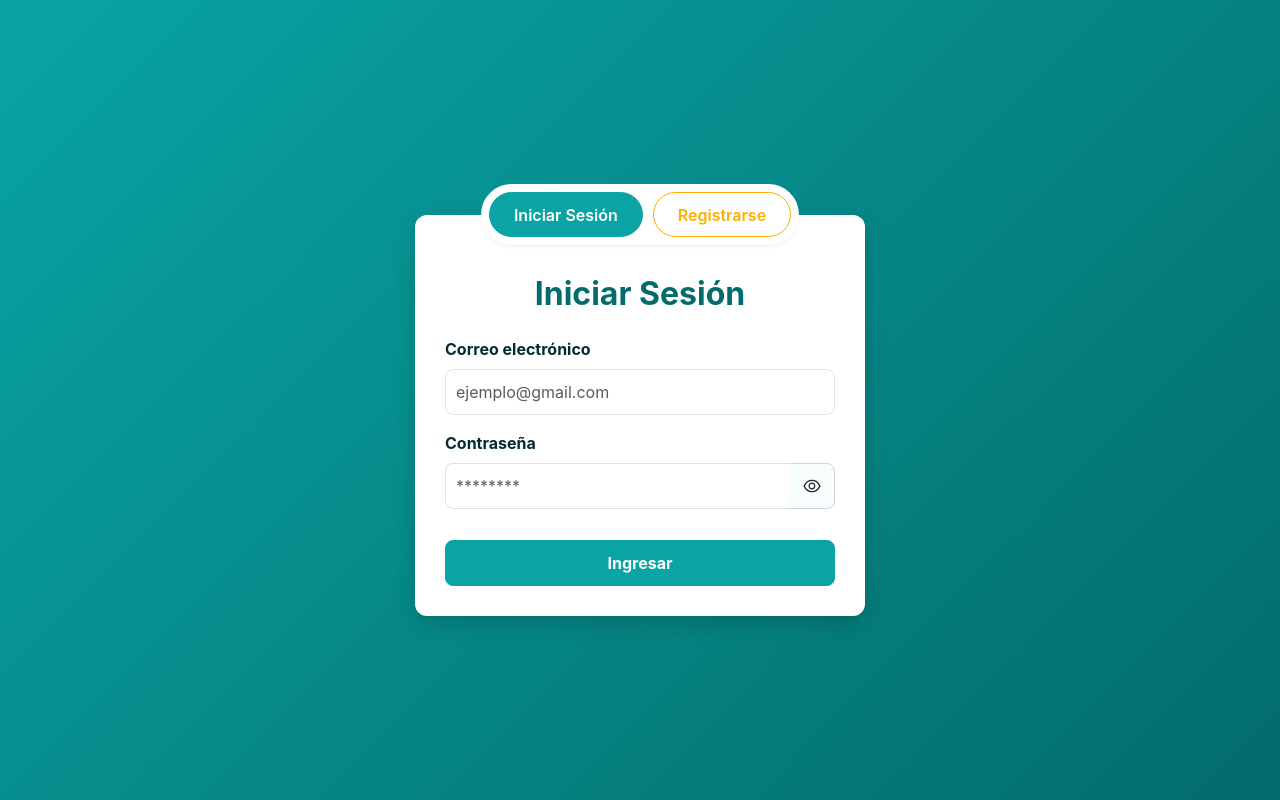
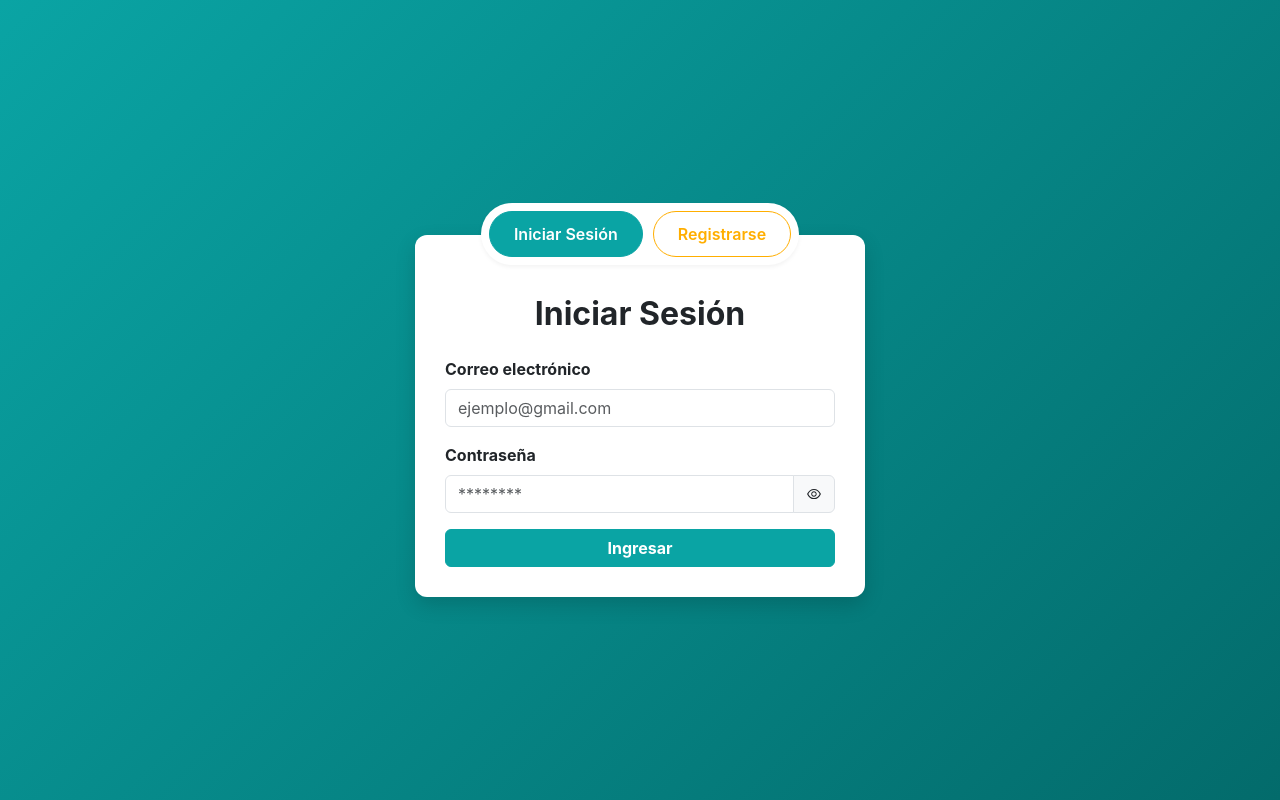
Before and after one commit to josueamador19/clinica-frontend, a React (Vite) app: page /auth in a window 1280 px wide. Built offline with nearby package versions, Linux system fonts and the light colour scheme.

Commit message:
bugs fixed

```diff
--- a/src/components/auth/Login.jsx
+++ b/src/components/auth/Login.jsx
@@ -16,14 +16,10 @@ const Login = ({ hideTitle = false }) => {
     useEffect(() => {
         if (user) {
             switch (user.rol_id) {
-                case "abc856dd-ba5f-41ae-8dea-27aa29f8ab47":
-                    navigate("/patient"); break;
-                case "b20c6894-e11b-41aa-864a-b642b94682c1":
-                    navigate("/admin"); break;
-                case "5770e7d5-c449-4094-bbe1-fd52ee6fe75f":
-                    navigate("/medico"); break;
-                default:
-                    navigate("/login");
+                case "abc856dd-ba5f-41ae-8dea-27aa29f8ab47": navigate("/patient"); break;
+                case "b20c6894-e11b-41aa-864a-b642b94682c1": navigate("/admin"); break;
+                case "5770e7d5-c449-4094-bbe1-fd52ee6fe75f": navigate("/medico"); break;
+                default: navigate("/login");
             }
         }
     }, [user, navigate]);
@@ -32,25 +28,22 @@ const Login = ({ hideTitle = false }) => {
         e.preventDefault();
         setMessage("");
         try {
-            const res = await axios.post(`${backendUrl}/auth/login`, {
-                email: email.trim(),
-                password: password.trim(), // <-- ya no truncamos
-            }, {
-                headers: { "Content-Type": "application/json" },
+            const formData = new FormData();
+            formData.append("email", email.trim());
+            formData.append("password", password.trim());
+
+            const res = await axios.post(`${backendUrl}/auth/login`, formData, {
+                headers: { "Content-Type": "multipart/form-data" },
             });
 
             const { access_token, token_expiration, user } = res.data;
             login(user, access_token, token_expiration);
 
             switch (user.rol_id) {
-                case "abc856dd-ba5f-41ae-8dea-27aa29f8ab47":
-                    navigate("/patient"); break;
-                case "b20c6894-e11b-41aa-864a-b642b94682c1":
-                    navigate("/admin"); break;
-                case "5770e7d5-c449-4094-bbe1-fd52ee6fe75f":
-                    navigate("/medico"); break;
-                default:
-                    navigate("/login");
+                case "abc856dd-ba5f-41ae-8dea-27aa29f8ab47": navigate("/patient"); break;
+                case "b20c6894-e11b-41aa-864a-b642b94682c1": navigate("/admin"); break;
+                case "5770e7d5-c449-4094-bbe1-fd52ee6fe75f": navigate("/medico"); break;
+                default: navigate("/login");
             }
         } catch (err) {
             console.error(err);
@@ -64,31 +57,27 @@ const Login = ({ hideTitle = false }) => {
 
     return (
         <div className="login-form-content">
-            {!hideTitle && (
-                <h2 className="text-center fw-bold mb-4" style={{ color: "var(--clr-secondary)" }}>
-                    Iniciar Sesión
-                </h2>
-            )}
+            {!hideTitle && <h2 className="text-center fw-bold mb-4">Iniciar Sesión</h2>}
 
             <form onSubmit={handleLogin}>
                 <div className="mb-3">
-                    <label className="form-label fw-bold" style={{ color: "var(--clr-dark)" }}>Correo electrónico</label>
-                    <input type="email" className="form-control" value={email} onChange={(e) => setEmail(e.target.value)} required placeholder="ejemplo@gmail.com" style={{ borderRadius: '8px', padding: '10px' }} />
+                    <label className="form-label fw-bold">Correo electrónico</label>
+                    <input type="email" className="form-control" value={email} onChange={(e) => setEmail(e.target.value)} required placeholder="ejemplo@gmail.com" />
                 </div>
 
                 <div className="mb-3">
-                    <label className="form-label fw-bold" style={{ color: "var(--clr-dark)" }}>Contraseña</label>
+                    <label className="form-label fw-bold">Contraseña</label>
                     <div className="input-group">
-                        <input type={showPassword ? "text" : "password"} className="form-control" value={password} onChange={(e) => setPassword(e.target.value)} required placeholder="********" style={{ borderRight: 'none', borderRadius: '8px 0 0 8px', padding: '10px' }} />
-                        <span className="input-group-text" style={{ cursor: "pointer", borderRadius: '0 8px 8px 0', backgroundColor: 'var(--clr-light)', borderColor: '#ced4da' }} onClick={() => setShowPassword(!showPassword)}>
-                            {showPassword ? <AiOutlineEyeInvisible size={20} /> : <AiOutlineEye size={20} />}
+                        <input type={showPassword ? "text" : "password"} className="form-control" value={password} onChange={(e) => setPassword(e.target.value)} required placeholder="********" />
+                        <span className="input-group-text" style={{ cursor: "pointer" }} onClick={() => setShowPassword(!showPassword)}>
+                            {showPassword ? <AiOutlineEyeInvisible /> : <AiOutlineEye />}
                         </span>
                     </div>
                 </div>
 
                 {message && <p className="mt-3 text-center text-danger">{message}</p>}
 
-                <button type="submit" className="btn btn-primary w-100 fw-bold" style={{ padding: '10px', borderRadius: '8px', marginTop: '15px' }}>Ingresar</button>
+                <button type="submit" className="btn btn-primary w-100 fw-bold">Ingresar</button>
             </form>
         </div>
     );
--- a/src/components/auth/Register.jsx
+++ b/src/components/auth/Register.jsx
@@ -1,4 +1,3 @@
-
 import React, { useState, useEffect } from "react";
 import axios from "axios";
 import { AiOutlineEye, AiOutlineEyeInvisible } from "react-icons/ai";
@@ -62,7 +61,7 @@ const Register = ({ hideTitle = false }) => {
             const formData = new FormData();
             formData.append("nombre", nombre.trim());
             formData.append("email", email.trim());
-            formData.append("password", password.trim().slice(0, 72)); // ✅ Limite 72 caracteres
+            formData.append("password", password.trim().slice(0, 72));
             formData.append("rol", rol);
             formData.append("sucursal_id", sucursal);
             formData.append("telefono", telefono.trim());
@@ -93,62 +92,56 @@ const Register = ({ hideTitle = false }) => {
             )}
 
             <form onSubmit={handleRegister}>
-                {/* Nombre */}
                 <div className="mb-3">
                     <label className="form-label fw-bold" style={{ color: "var(--clr-dark)" }}>Nombre completo</label>
-                    <input type="text" className="form-control" value={nombre} onChange={(e) => setNombre(e.target.value)} required style={{ borderRadius: '8px', padding: '10px' }} />
+                    <input type="text" className="form-control" value={nombre} onChange={(e) => setNombre(e.target.value)} required />
                 </div>
 
-                {/* Email */}
                 <div className="mb-3">
                     <label className="form-label fw-bold" style={{ color: "var(--clr-dark)" }}>Correo electrónico</label>
-                    <input type="email" className={`form-control ${!emailValid && "is-invalid"}`} value={email} onChange={(e) => setEmail(e.target.value)} required style={{ borderRadius: '8px', padding: '10px' }} />
+                    <input type="email" className={`form-control ${!emailValid && "is-invalid"}`} value={email} onChange={(e) => setEmail(e.target.value)} required />
                     {!emailValid && <div className="invalid-feedback">Correo inválido</div>}
                 </div>
 
-                {/* Contraseña */}
                 <div className="mb-3">
                     <label className="form-label fw-bold" style={{ color: "var(--clr-dark)" }}>Contraseña</label>
                     <div className="input-group">
-                        <input type={showPassword ? "text" : "password"} className="form-control" value={password} onChange={(e) => setPassword(e.target.value.slice(0,72))} required style={{ borderRight: 'none', borderRadius: '8px 0 0 8px', padding: '10px' }} maxLength={72} />
-                        <span className="input-group-text" style={{ cursor: "pointer", borderRadius: '0 8px 8px 0', backgroundColor: 'var(--clr-light)', borderColor: '#ced4da' }} onClick={() => setShowPassword(!showPassword)}>
-                            {showPassword ? <AiOutlineEyeInvisible size={20} /> : <AiOutlineEye size={20} />}
+                        <input type={showPassword ? "text" : "password"} className="form-control" value={password} onChange={(e) => setPassword(e.target.value.slice(0,72))} required maxLength={72} />
+                        <span className="input-group-text" style={{ cursor: "pointer" }} onClick={() => setShowPassword(!showPassword)}>
+                            {showPassword ? <AiOutlineEyeInvisible /> : <AiOutlineEye />}
                         </span>
                     </div>
                     {passwordStrength && <small className="text-muted">Contraseña: {passwordStrength}</small>}
                 </div>
 
-                {/* Rol, Sucursal, Teléfono y Foto */}
                 <div className="d-flex gap-3">
                     <div className="mb-3 flex-grow-1">
-                        <label className="form-label fw-bold" style={{ color: "var(--clr-dark)" }}>Rol</label>
-                        <select className="form-select" value={rol} onChange={(e) => setRol(e.target.value)} required style={{ borderRadius: '8px', padding: '10px' }}>
+                        <label className="form-label fw-bold">Rol</label>
+                        <select className="form-select" value={rol} onChange={(e) => setRol(e.target.value)} required>
                             {rolesOptions.map((r) => <option key={r.id} value={r.id}>{r.nombre}</option>)}
                         </select>
                     </div>
                     <div className="mb-3 flex-grow-1">
-                        <label className="form-label fw-bold" style={{ color: "var(--clr-dark)" }}>Sucursal</label>
-                        <select className="form-select" value={sucursal} onChange={(e) => setSucursal(e.target.value)} required style={{ borderRadius: '8px', padding: '10px' }}>
+                        <label className="form-label fw-bold">Sucursal</label>
+                        <select className="form-select" value={sucursal} onChange={(e) => setSucursal(e.target.value)} required>
                             {sucursalesOptions.map((s) => <option key={s.id} value={s.id}>{s.nombre}</option>)}
                         </select>
                     </div>
                 </div>
 
                 <div className="mb-3">
-                    <label className="form-label fw-bold" style={{ color: "var(--clr-dark)" }}>Teléfono</label>
-                    <input type="text" className="form-control" value={telefono} onChange={(e) => setTelefono(e.target.value)} style={{ borderRadius: '8px', padding: '10px' }} />
+                    <label className="form-label fw-bold">Teléfono</label>
+                    <input type="text" className="form-control" value={telefono} onChange={(e) => setTelefono(e.target.value)} />
                 </div>
 
                 <div className="mb-4">
-                    <label className="form-label fw-bold" style={{ color: "var(--clr-dark)" }}>Foto de Perfil</label>
-                    <input type="file" className="form-control" onChange={(e) => setFoto(e.target.files[0])} accept="image/*" style={{ borderRadius: '8px', padding: '10px' }} />
+                    <label className="form-label fw-bold">Foto de Perfil</label>
+                    <input type="file" className="form-control" onChange={(e) => setFoto(e.target.files[0])} accept="image/*" />
                 </div>
 
                 {message && <p className="mt-3 text-center text-danger">{message}</p>}
 
-                <button type="submit" className="btn btn-success w-100 fw-bold" style={{ padding: '10px', borderRadius: '8px', marginTop: '15px' }}>
-                    Registrarse
-                </button>
+                <button type="submit" className="btn btn-success w-100 fw-bold">Registrarse</button>
             </form>
         </div>
     );
```
